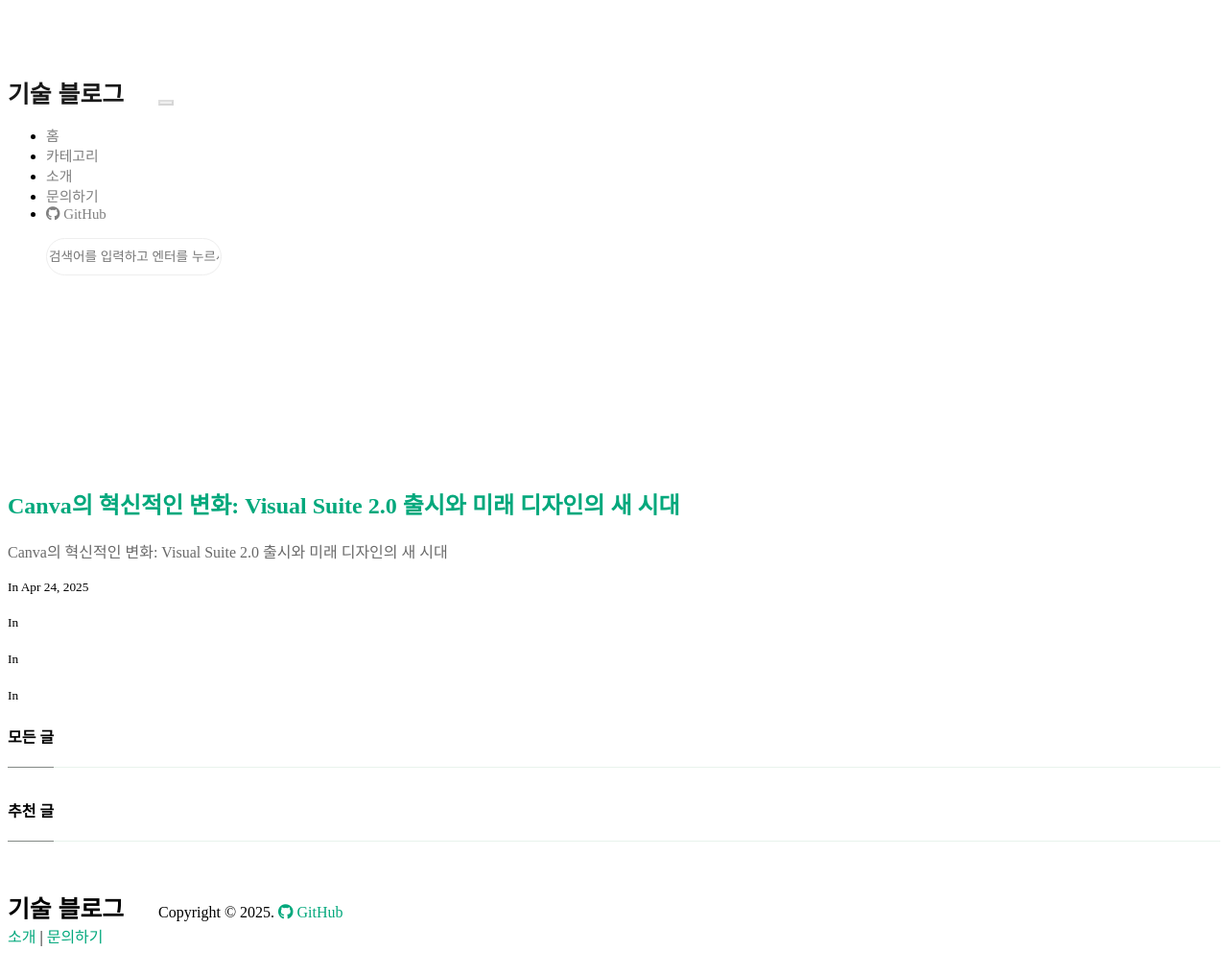
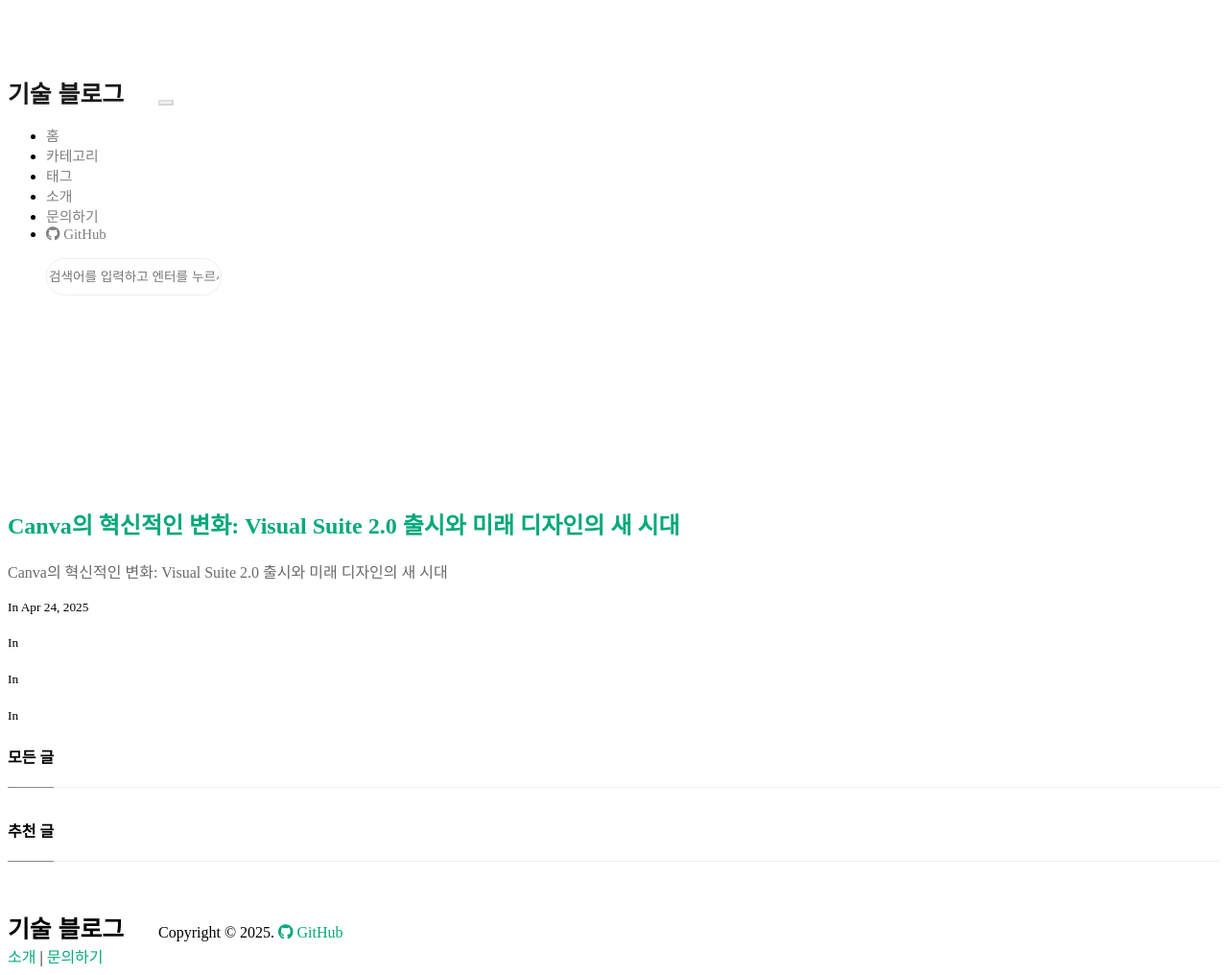
Before and after one commit to youni202/tech-blog, a Jekyll site: the page built from index.html, in a window 1280 px wide. Shown: the whole page at 96% size. Built offline with Jekyll 4.4.1, drawn with Linux system fonts in a browser that asks for light colours; nearby versions of some CDN libraries; the list of posts is cut into pages by our own code; comment, search, counter and statistics services are not loaded; before the commit the page ends 995 px from its top, so only the background shows below that.

Commit message:
Update menu header with Mundana theme style

```diff
--- a/_includes/menu-header.html
+++ b/_includes/menu-header.html
@@ -1,17 +1,19 @@
-<!--  Replace menu links here -->
-
+<!--  Menu -->
 <li class="nav-item">
 <a class="nav-link" href="{{site.baseurl}}/index.html">홈</a>
 </li>
 <li class="nav-item">
-<a class="nav-link" href="{{site.baseurl}}/categories.html">카테고리</a>
+<a class="nav-link" href="{{site.baseurl}}/categories">카테고리</a>
 </li>
 <li class="nav-item">
-<a class="nav-link" href="{{site.baseurl}}/about.html">소개</a>
+<a class="nav-link" href="{{site.baseurl}}/tags">태그</a>
 </li>
 <li class="nav-item">
-<a class="nav-link" href="{{site.baseurl}}/contact.html">문의하기</a>
+<a class="nav-link" href="{{site.baseurl}}/about">소개</a>
 </li>
 <li class="nav-item">
-<a target="_blank" class="nav-link" href="https://github.com/{{site.github_username}}"><i class="fab fa-github"></i> GitHub</a>
+<a class="nav-link" href="{{site.baseurl}}/contact">문의하기</a>
 </li>
+<li class="nav-item">
+<a target="_blank" class="nav-link" href="https://github.com/{{site.github_username}}/tech-blog"><i class="fab fa-github"></i> GitHub</a>
+</li>
```
